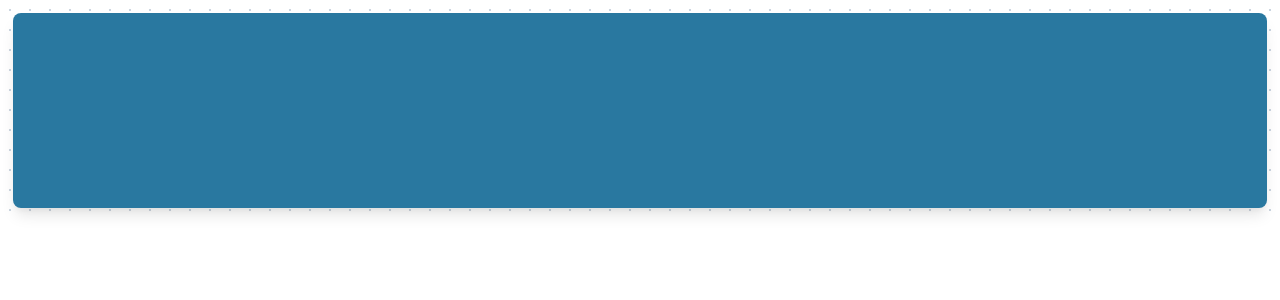
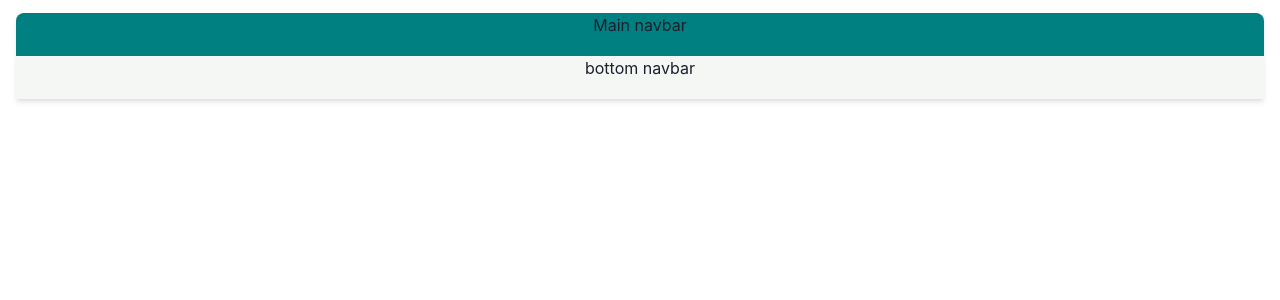
Before and after one commit to iakobj/TealFleetCode, a React (Vite) app in the folder frontend/tealfleet/: page / in a window 1280 px wide. Shown: the top 300 px of the page. Built offline with nearby package versions, Linux system fonts and the light colour scheme.

Commit message:
First commit

```diff
--- a/frontend/tealfleet/src/App.jsx
+++ b/frontend/tealfleet/src/App.jsx
@@ -12,20 +12,19 @@ import RootLayout from './layouts/RootLayout';
 
 // Pages
 import ErrorBoundary from './pages/ErrorBoundary';
-import Dashboard from './pages/Dashboard';
-import Fleet from './pages/Fleet';
-import Support from './pages/Support';
-import Marketplace from './pages/Marketplace';
-import Administration from './pages/Administration';
+
+
+
 
 // ChakraProvider component
 import { ChakraProvider } from '@chakra-ui/react'
 
 const router = createBrowserRouter(
   createRoutesFromElements(
-    <Route path='*' element={<RootLayout/>} errorElement={<ErrorBoundary/>}>
-      <Route path='Dashboard' element={<Dashboard/>} errorElement={<ErrorBoundary />} />
+    <Route path="*" element={<RootLayout/>} errorElement={<ErrorBoundary/>}>
+
     </Route>
+
     )
 )
 
--- a/frontend/tealfleet/src/components/Header.jsx
+++ b/frontend/tealfleet/src/components/Header.jsx
@@ -20,21 +20,38 @@ import {
 
     return (
         <Grid
-
-        height={{base: '13em', sm: '13em', md: '13em'}}
+        height={{base: '5em', sm: '6em', md: '7em'}}
         gridTemplateColumns= 'repeat(12, 1fr)'
         gridTemplateRows='repeat(2, 1fr)'>
+
             <GridItem
                 colSpan={{base: 12, sm: 12, md: 12}}
                 colStart={{base: 1, sm: 1, md: 1}}
-                rowSpan={{base: 12, sm: 12, md: 12}}
+                rowSpan={{base: 1, sm: 1, md: 1}}
                 rowStart={{base: 1, sm: 1, md: 1}}
-                bg='#2978A0'
-                boxShadow='lg'
+                bg='#008080'
+                boxShadow='md'
                 marginTop={{md: '0.8em'}}
-                marginLeft={{md: '0.8em'}}
-                marginRight={{md: '0.8em'}}
-                borderRadius={{md: '0.5em 0.5em 0.5em 0.5em'}}>
+                borderRadius={{md: '0.5em 0.5em 0em 0em'}}>
+
+                    <Text align={'center'}>
+                        Main navbar
+                    </Text>
+            </GridItem>
+
+            <GridItem
+                colSpan={{base: 12, sm: 12, md: 12}}
+                colStart={{base: 1, sm: 1, md: 1}}
+                rowSpan={{base: 1, sm: 1, md: 1}}
+                rowStart={{base: 2, sm: 2, md: 2}}
+                bg='#F4F7F4'
+                boxShadow='md'
+                marginBottom={{md: '0.8em'}}
+                borderRadius={{md: '0em 0em 0em 0em'}}>
+
+                    <Text align={'center'}>
+                        bottom navbar
+                    </Text>
             </GridItem>
 
         </Grid>
--- a/frontend/tealfleet/src/layouts/RootLayout.jsx
+++ b/frontend/tealfleet/src/layouts/RootLayout.jsx
@@ -9,8 +9,7 @@ import Header from '../components/Header';
 import {
     Grid,
     GridItem,
-    Container,
-    useColorModeValue
+    Container
   } from '@chakra-ui/react';
 
 function RootLayout() {
@@ -18,15 +17,6 @@ function RootLayout() {
   return (
     <Container maxWidth={'1600px'}>
         <Grid
-          bgGradient={useColorModeValue(
-            'radial(gray.300 1px, transparent 1px)',
-            'radial(gray.300 1px, transparent 1px)'
-          )}
-          backgroundSize="20px 20px"
-          opacity="1"
-
-          marginLeft={'-16px'}
-          marginRight={'-16px'}
           templateColumns='repeat(12, 1fr)'>
 
             <GridItem
@@ -44,7 +34,6 @@ function RootLayout() {
             colStart={{base: 1, sm: 1, md: 1}}>
                 <Outlet />
             </GridItem>
-
         </Grid>
   </Container>
   )
--- a/frontend/tealfleet/src/pages/ErrorBoundary.jsx
+++ b/frontend/tealfleet/src/pages/ErrorBoundary.jsx
@@ -11,7 +11,9 @@ function ErrorBoundary() {
 
     return (
         <Box>
-            <Text align={'center'}>
+            <Text
+            align={'center'}
+            marginTop={'60px'}>
                 Something went wrong...
             </Text>
         </Box>
```
